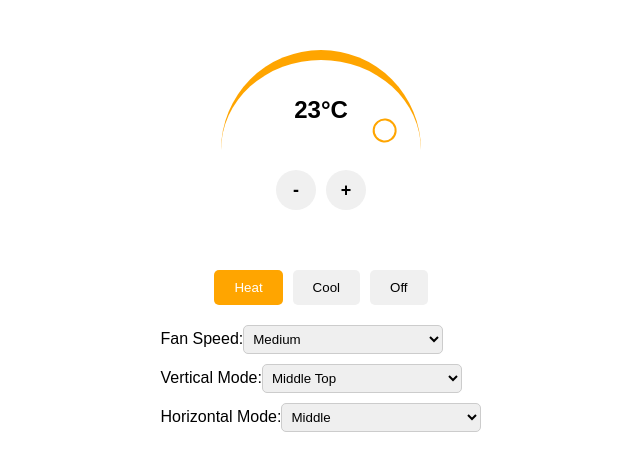
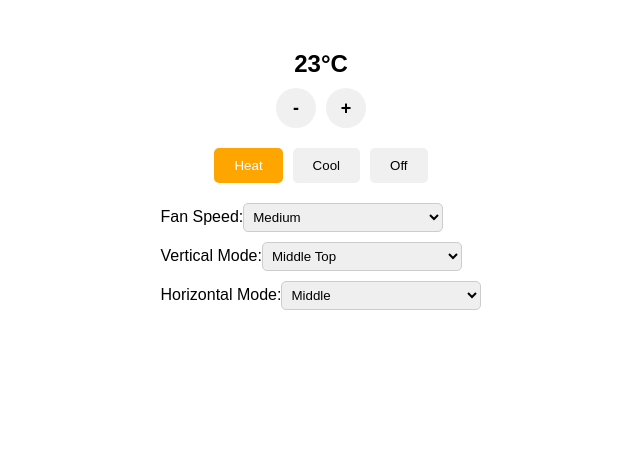
Before and after one commit to anttitane/mitsubishi-ilp-ir-control, a React (Create React App) app in the folder src/react_ui/: page / in a window 1280 px wide. Shown: the top 470 px of the page, without its empty margins (319-959 px from the left). Built offline with nearby package versions, Linux system fonts and the light colour scheme.

Commit message:
Refactor temperature control component by removing unused code and simplifying state management

```diff
--- a/src/react_ui/src/App.css
+++ b/src/react_ui/src/App.css
@@ -8,48 +8,20 @@
 }
 
 .temperature-control {
-  position: relative;
-  height: 200px;
   display: flex;
   flex-direction: column;
   align-items: center;
-}
-
-.circle {
-  width: 200px;
-  height: 100px;
-  border: none;
-  border-top: 10px solid orange;
-  border-radius: 100px 100px 0 0;
-  position: relative;
+  gap: 10px;
 }
 
 .temperature {
-  position: absolute;
-  left: 50%;
-  top: 50%;
-  transform: translate(-50%, -50%);
   font-size: 24px;
   font-weight: bold;
-}
-
-.temperature-indicator {
-  position: absolute;
-  width: 20px;
-  height: 20px;
-  background-color: white;
-  border: 2px solid orange;
-  border-radius: 50%;
-  top: -10px;
-  left: calc(50% - 10px);
-  transform-origin: 50% calc(100% + 50px);
-  pointer-events: none;
 }
 
 .temperature-buttons {
   display: flex;
   gap: 10px;
-  margin-top: 10px;
 }
 
 .temperature-buttons button {
@@ -88,12 +60,6 @@
   align-items: flex-start;
 }
 
-.dropdown-container {
-  display: flex;
-  align-items: center;
-  gap: 10px;
-}
-
 .dropdowns select {
   width: 200px;
   padding: 5px;
--- a/src/react_ui/src/App.js
+++ b/src/react_ui/src/App.js
@@ -1,4 +1,4 @@
-import React, { useState, useRef, useEffect } from "react";
+import React, { useState } from "react";
 import "./App.css";
 
 export default function AirPumpControl() {
@@ -7,74 +7,11 @@ export default function AirPumpControl() {
   const [fanSpeed, setFanSpeed] = useState("Medium");
   const [verticalMode, setVerticalMode] = useState("Middle Top");
   const [horizontalMode, setHorizontalMode] = useState("Middle");
-  const [isDragging, setIsDragging] = useState(false);
-  const circleRef = useRef(null);
-
-  const updateTemperatureFromMouse = (e) => {
-    if (!circleRef.current) return;
-
-    const circle = circleRef.current;
-    const rect = circle.getBoundingClientRect();
-    const centerX = rect.left + rect.width / 2;
-    const centerY = rect.bottom;
-
-    // Calculate angle based on mouse position relative to the bottom center
-    const deltaX = e.clientX - centerX;
-    const deltaY = centerY - e.clientY;
-    let angle = Math.atan2(deltaY, deltaX) * (180 / Math.PI);
-
-    // Normalize angle to 0-180 degrees
-    if (angle < 0) {
-      angle = 0;
-    } else if (angle > 180) {
-      angle = 180;
-    }
-
-    // Map 0-180 degrees to temperature range (15-30)
-    const newTemp = Math.round(15 + (angle / 180) * (30 - 15));
-    setTemperature(Math.min(30, Math.max(15, newTemp)));
-  };
-
-  const handleMouseDown = (e) => {
-    setIsDragging(true);
-    updateTemperatureFromMouse(e);
-  };
-
-  const handleMouseMove = (e) => {
-    if (isDragging) {
-      updateTemperatureFromMouse(e);
-    }
-  };
-
-  const handleMouseUp = () => {
-    setIsDragging(false);
-  };
-
-  useEffect(() => {
-    document.addEventListener('mousemove', handleMouseMove);
-    document.addEventListener('mouseup', handleMouseUp);
-    return () => {
-      document.removeEventListener('mousemove', handleMouseMove);
-      document.removeEventListener('mouseup', handleMouseUp);
-    };
-  }, [isDragging]);
 
   return (
     <div className="control-panel">
       <div className="temperature-control">
-        <div
-          className="circle"
-          ref={circleRef}
-          onMouseDown={handleMouseDown}
-        >
-          <div className="temperature">{temperature}°C</div>
-          <div
-            className="temperature-indicator"
-            style={{
-              transform: `rotate(${((temperature - 15) / (30 - 15)) * 180}deg)`
-            }}
-          />
-        </div>
+        <div className="temperature">{temperature}°C</div>
         <div className="temperature-buttons">
           <button onClick={() => setTemperature(prev => Math.max(15, prev - 1))}>-</button>
           <button onClick={() => setTemperature(prev => Math.min(30, prev + 1))}>+</button>
```
